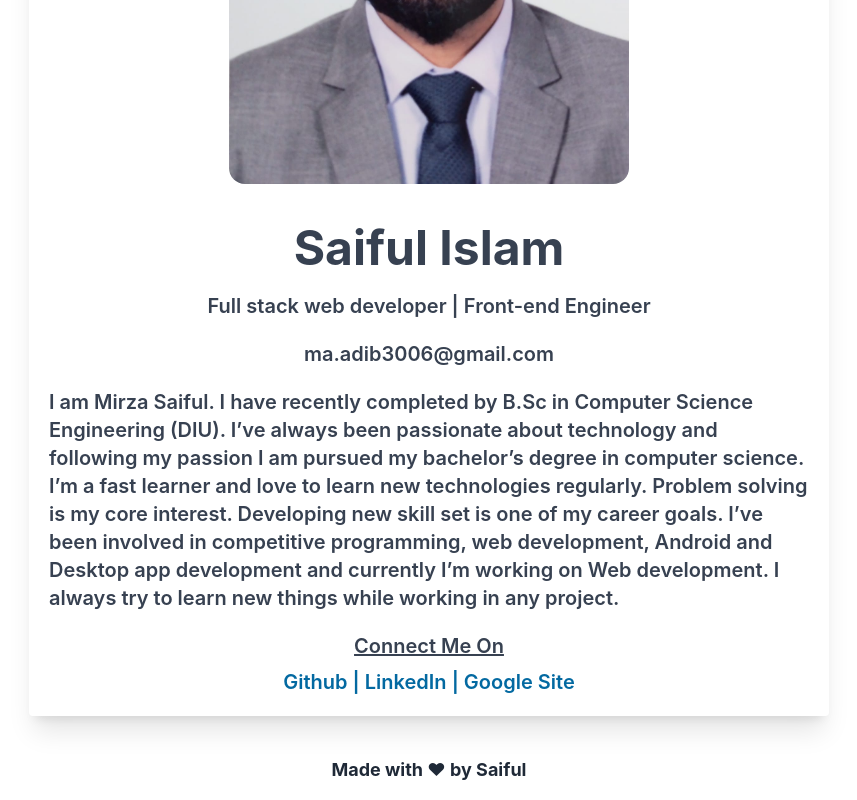
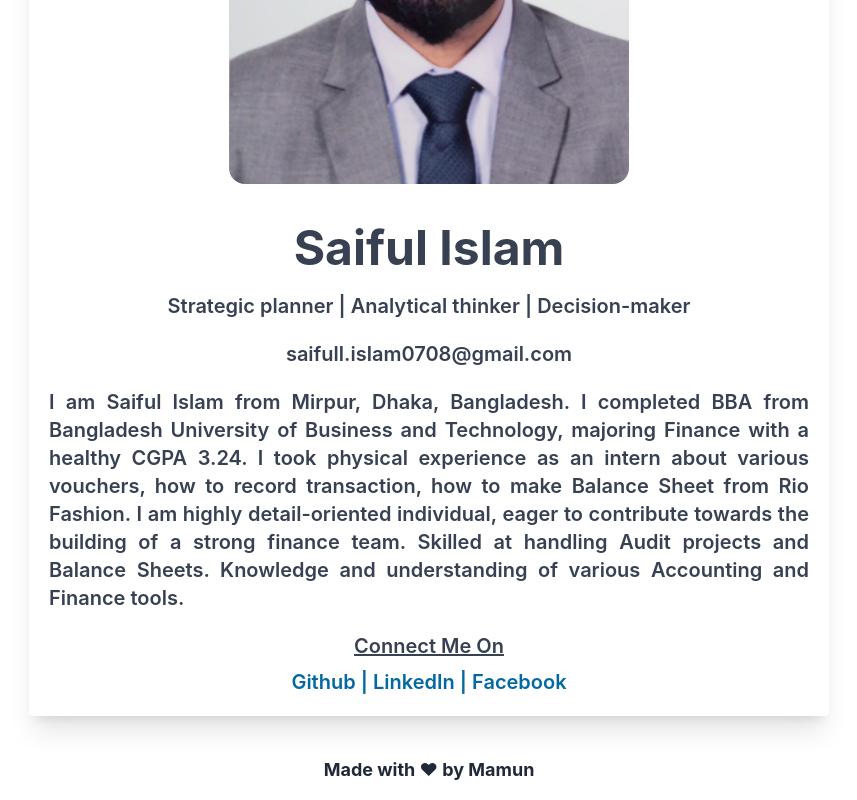
Before and after one commit to mmi-mamun/portfolio-for-saiful, a React (Create React App) app: page /about in a window 1280 px wide. Shown: the part 510-1310 px from the top of the page, without its empty margins (211-1068 px from the left). Built offline with nearby package versions, Linux system fonts and the light colour scheme.

Commit message:
About section is done

```diff
--- a/src/Pages/About.js
+++ b/src/Pages/About.js
@@ -13,14 +13,14 @@ const About = () => {
                 <div className='w-2/3 my-10 mx-auto flex flex-col justify-center items-center rounded shadow-xl'>
                     <img src={picture} alt="" className='rounded-2xl mb-10 w-2/3 lg:w-1/2' />
                     <h2 className='text-center text-5xl font-bold text-gray-700 mb-5'>Saiful Islam</h2>
-                    <p className='text-center text-xl font-semibold text-gray-700 mb-5'>Full stack web developer | Front-end Engineer</p>
-                    <p className='text-center text-xl font-semibold text-gray-700'><a href="mailto:ma.adib3006@gmail.com">ma.adib3006@gmail.com</a></p>
-                    <p className='text-xl font-semibold text-gray-700 m-5'>I am Mirza Saiful. I have recently completed by B.Sc in Computer Science Engineering (DIU). I’ve always been passionate about technology and following my passion I am pursued my bachelor’s degree in computer science. I’m a fast learner and love to learn new technologies regularly. Problem solving is my core interest. Developing new skill set is one of my career goals. I’ve been involved in competitive programming, web development, Android and Desktop app development and currently I’m working on Web development. I always try to learn new things while working in any project.</p>
+                    <p className='text-center text-xl font-semibold text-gray-700 mb-5'>Strategic planner | Analytical thinker | Decision-maker</p>
+                    <p className='text-center text-xl font-semibold text-gray-700'><a href="mailto:ma.adib3006@gmail.com">saifull.islam0708@gmail.com</a></p>
+                    <p className='text-xl font-semibold text-justify text-gray-700 m-5'>I am Saiful Islam from Mirpur, Dhaka, Bangladesh. I completed BBA from Bangladesh University of Business and Technology, majoring Finance with a healthy CGPA 3.24. I took physical experience as an intern about various vouchers, how to record transaction, how to make Balance Sheet from Rio Fashion. I am highly detail-oriented individual, eager to contribute towards the building of a strong finance team. Skilled at handling Audit projects and Balance Sheets. Knowledge and understanding of various Accounting and Finance tools.</p>
                     <p className='text-center underline text-xl font-semibold text-gray-700 mb-2'>Connect Me On</p>
                     <p className='text-center text-xl font-semibold text-sky-700 mb-5'>
-                        <a className='hover:underline' target="_blank" rel='noreferrer' href="https://github.com/adib3006">Github</a> |
-                        <a className='hover:underline' target="_blank" rel='noreferrer' href="https://www.linkedin.com/in/mirza-Saiful-310b81184/"> LinkedIn</a> |
-                        <a className='hover:underline' target="_blank" rel='noreferrer' href="https://sites.google.com/diu.edu.bd/mirza-Saiful/home"> Google Site</a></p>
+                        <a className='hover:underline' target="_blank" rel='noreferrer' href="https://github.com">Github</a> |
+                        <a className='hover:underline' target="_blank" rel='noreferrer' href="https://www.linkedin.com/in/saiful-islam-453565179/"> LinkedIn</a> |
+                        <a className='hover:underline' target="_blank" rel='noreferrer' href="https://www.facebook.com/profile.php?id=100004501036224"> Facebook</a></p>
                 </div>
             </div>
         </div>
--- a/src/components/Footer.js
+++ b/src/components/Footer.js
@@ -3,7 +3,7 @@ import React from 'react';
 const Footer = () => {
     return (
         <footer className="m-4 mt-auto">
-            <p className='text-center text-lg font-bold'>Made with ❤ by Saiful</p>
+            <p className='text-center text-lg font-bold'>Made with ❤ by Mamun</p>
         </footer>
     );
 };
```
